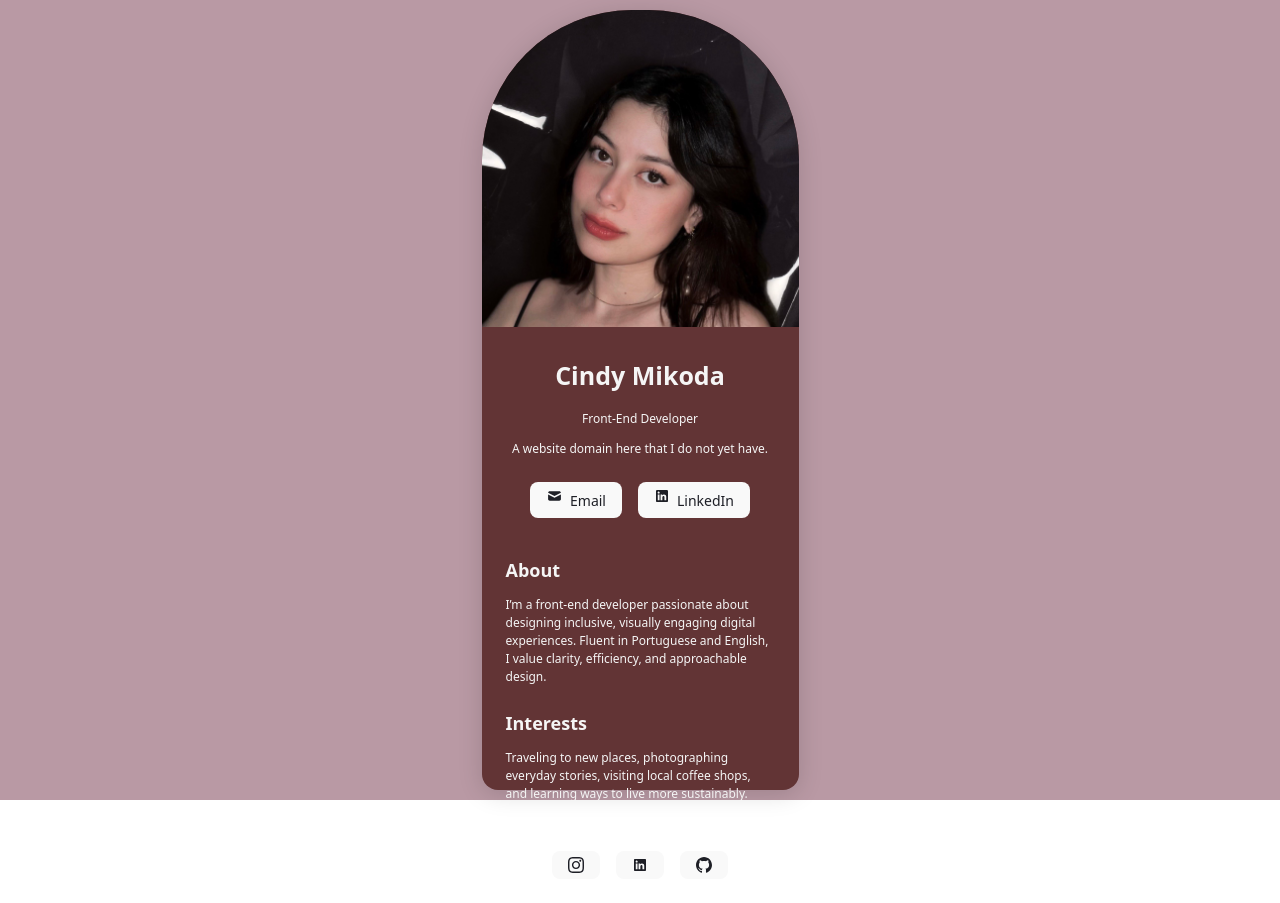
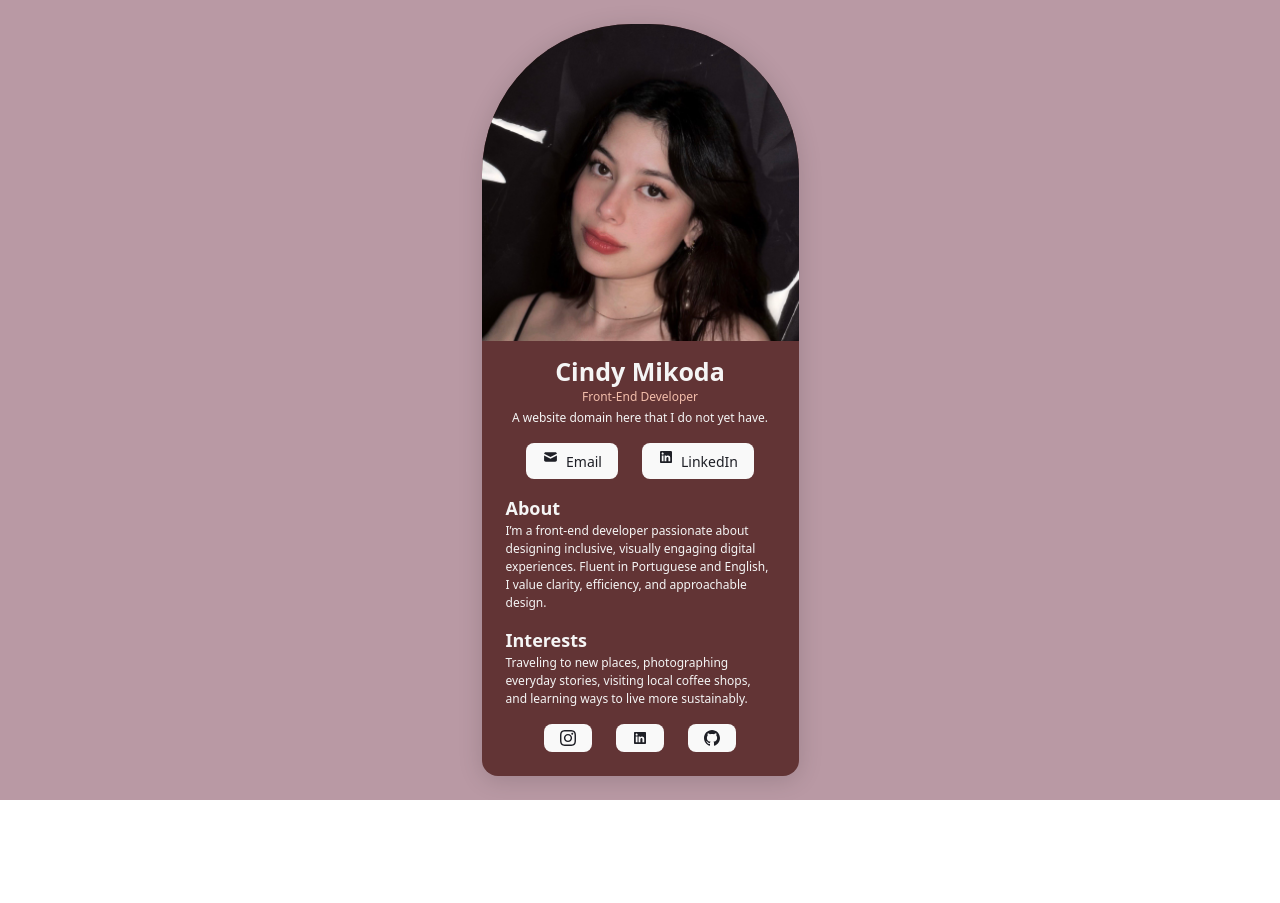
Before and after one commit to cindymikoda/Mikoda, a React (Vite) app: page / in a window 1280 px wide. After the commit the page ends 800 px from the top, so only its background shows below. Built offline with nearby package versions, Linux system fonts and the light colour scheme.

Commit message:
added class to position paragraph in Info component, fixed spacing between elements

```diff
--- a/src/App.css
+++ b/src/App.css
@@ -1,6 +1,6 @@
 .container {
   max-width: 317px;
-  max-height: 780px;
+  max-height: 80%;
   margin: 0 auto;
   padding: 0;
   background: var(--color-bg);
@@ -13,22 +13,39 @@
   margin-bottom: 0.5rem;
 }
 
+h1, h2, p {
+  margin-bottom: 0;
+}
+
 .info > h1, .info > p {
   text-align: center;
   margin-left: auto;
   margin-right: auto;
+  margin-top: 3px;
+}
+
+.position {
+  color: var(--color-highlight-peach);
 }
 
 .about, .interests {
   padding: 0 1.5rem;
-  margin-bottom: 1.5rem;
+  margin-bottom: 0rem;
 }
 
 .social , .contact {
   display: flex;
   justify-content: center;
-  gap: 1rem;
-  padding: 1.5rem;
+  gap: 1.5rem;
+}
+
+.contact {
+  margin: 1rem;
+}
+
+.social {
+  padding-top: 1rem;
+  padding-bottom: 1.5rem;
 }
 
 button {
--- a/src/components/Info.jsx
+++ b/src/components/Info.jsx
@@ -3,7 +3,7 @@ export default function Info() {
     <section className="info">
       <img src="profilepic.jpg" alt="Cindy Mikoda" />
       <h1>Cindy Mikoda</h1>
-      <p>Front-End Developer</p>
+      <p className="position">Front-End Developer</p>
       <p>A website domain here that I do not yet have.</p>
       <div className="contact">
         <button className="email-button">
--- a/src/index.css
+++ b/src/index.css
@@ -16,6 +16,7 @@
   text-rendering: optimizeLegibility;
   -webkit-font-smoothing: antialiased;
   -moz-osx-font-smoothing: grayscale;
+
 }
 
 a {
@@ -41,6 +42,7 @@ body {
 h1 {
   font-size: 25px;
   line-height: 1.1;
+  margin-top: 0;
 }
 
 h2 {
@@ -49,7 +51,7 @@ h2 {
 }
 
 p {
-  margin-bottom: 0;
+  margin-block: 0;
   font-size: 12px;
 }
 
```
